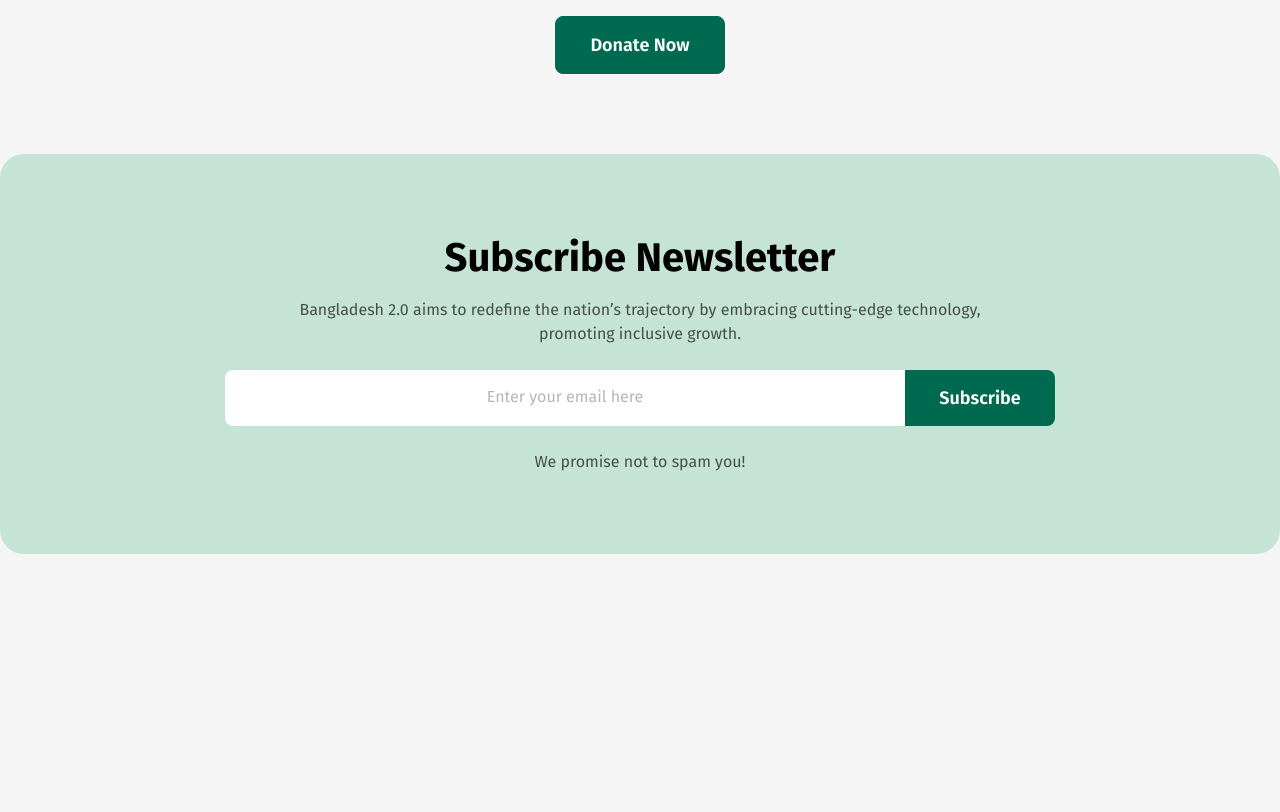
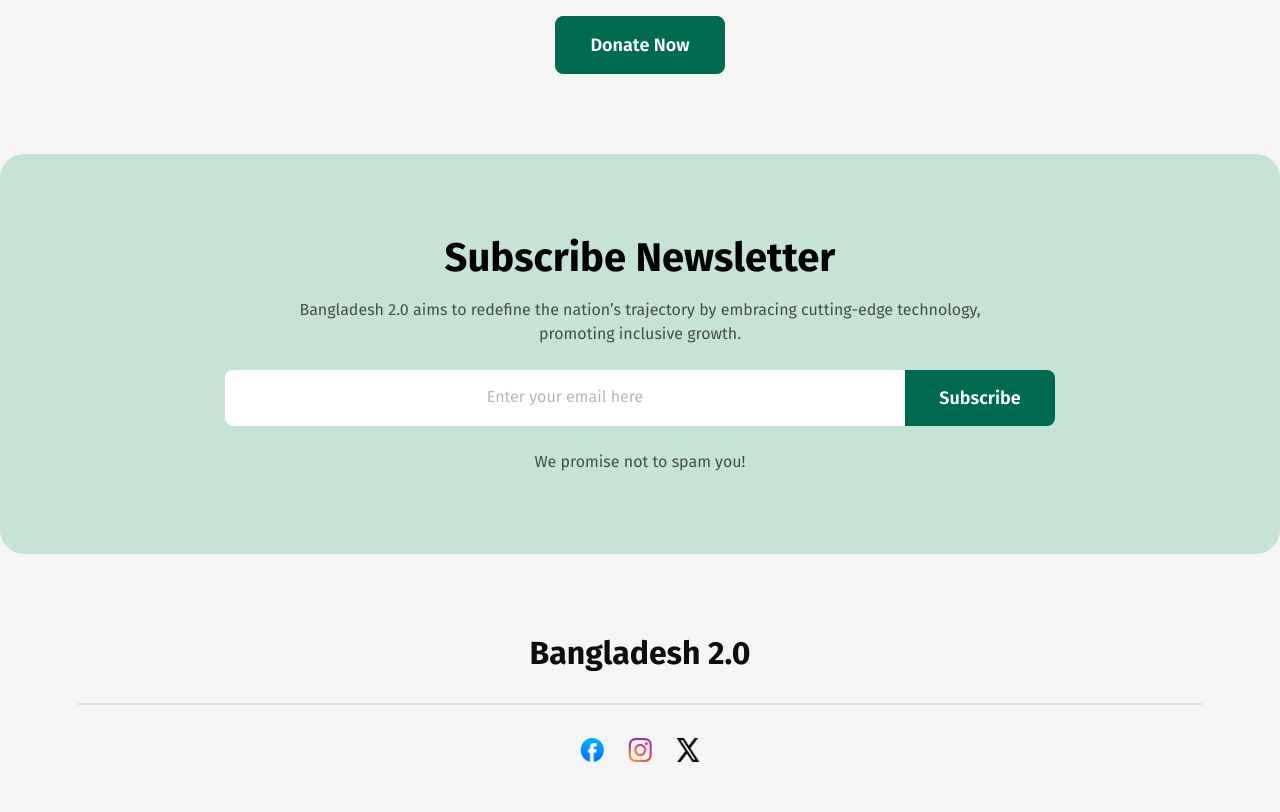
Before and after one commit to FreelancerJulhas/JulhasBiswas-B11-A01, a plain HTML site: page index.html in a window 1280 px wide. Shown: the part 4479-5291 px from the top of the page. Before the commit the page ends 5113 px from the top, so only its background shows below. Drawn offline with Linux system fonts and the light colour scheme.

Commit message:
all is done

```diff
--- a/index.html
+++ b/index.html
@@ -303,7 +303,17 @@
     </main>
     <!-- ============ Main End ============ -->
     <!-- ============ Footer Start ============ -->
-    <footer></footer>
+    <footer id="footer">
+      <div class="footer-container">
+        <h4 class="footer-title">Bangladesh 2.0</h4>
+        <hr>
+        <div class="social-icon">
+          <img src="assets/fb.png" alt="facebook">
+          <img src="assets/ig.png" alt="instagram">
+          <img src="assets/x.png" alt="twitter">
+        </div>
+      </div>
+    </footer>
     <!-- ============ Footer End ============ -->
   </body>
 </html>
--- a/style.css
+++ b/style.css
@@ -610,8 +610,50 @@ input::placeholder {
 
 
 }
-.newsletter-description{
+
+.newsletter-description {
     margin: 16px 0 24px 0;
 }
 
 /* ============ Newsletter Section End ============ */
+/* ============ Footer Start ============ */
+footer{
+    margin-top: 80px;
+}
+.footer-container {
+    display: flex;
+    flex-direction: column;
+    justify-content: center;
+    align-items: center;
+    margin-top: 50px;
+
+
+}
+.footer-title{
+color: rgb(14, 14, 14);
+
+font-size: 32px;
+font-weight: 700;
+line-height: 38px;
+}
+hr{
+    width:1122px ;
+    border: 1px solid rgba(14, 14, 14, 0.1);
+    margin-top: 31.5px;
+    margin-bottom: 32.5px;
+
+}
+.social-icon{
+    display: flex;
+    justify-content: center;
+    align-items: center;
+    gap: 24px;
+    cursor: pointer;
+    margin-bottom: 50px;
+}
+.social-icon img {
+    width: 24px;
+    height: 24px;
+}
+
+/* ============ Footer End ============ */
```
